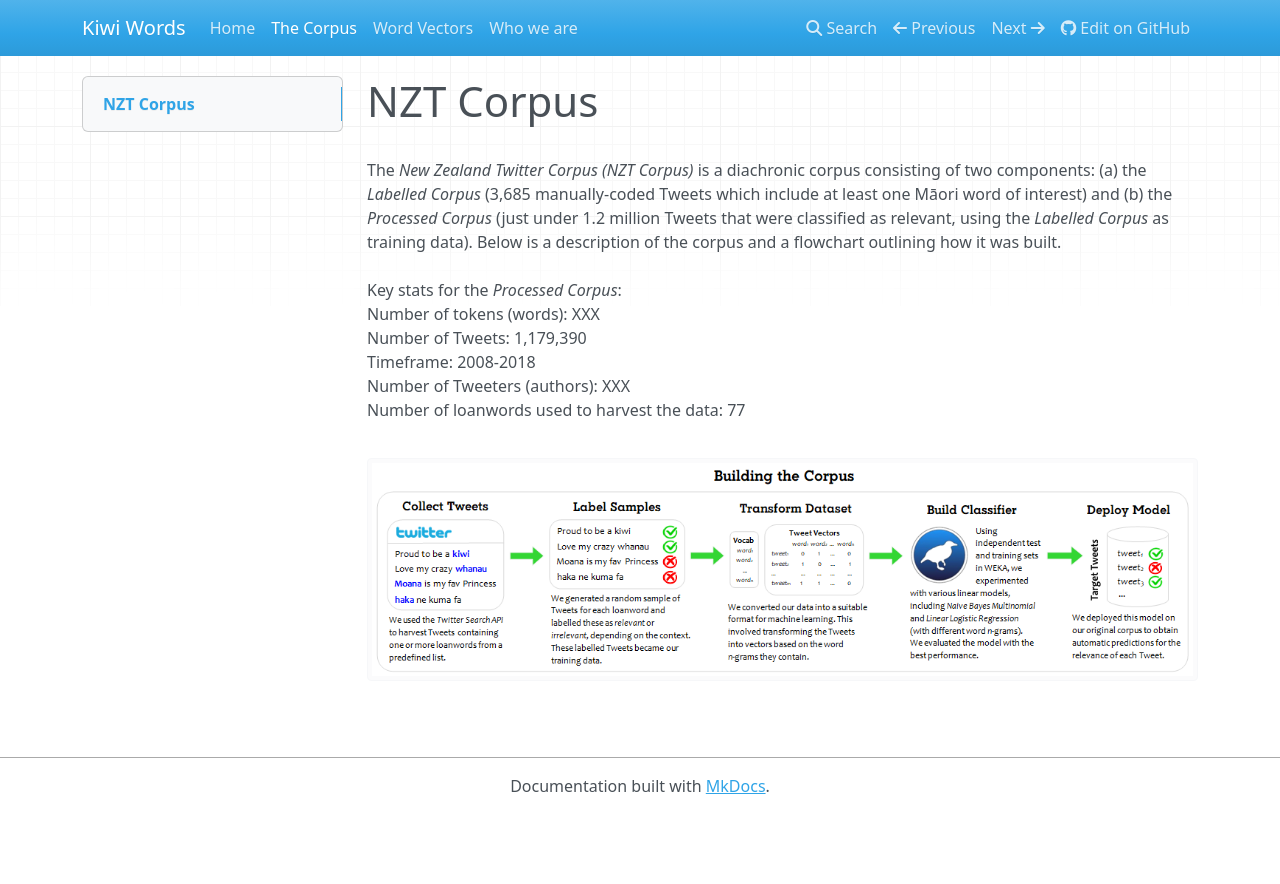
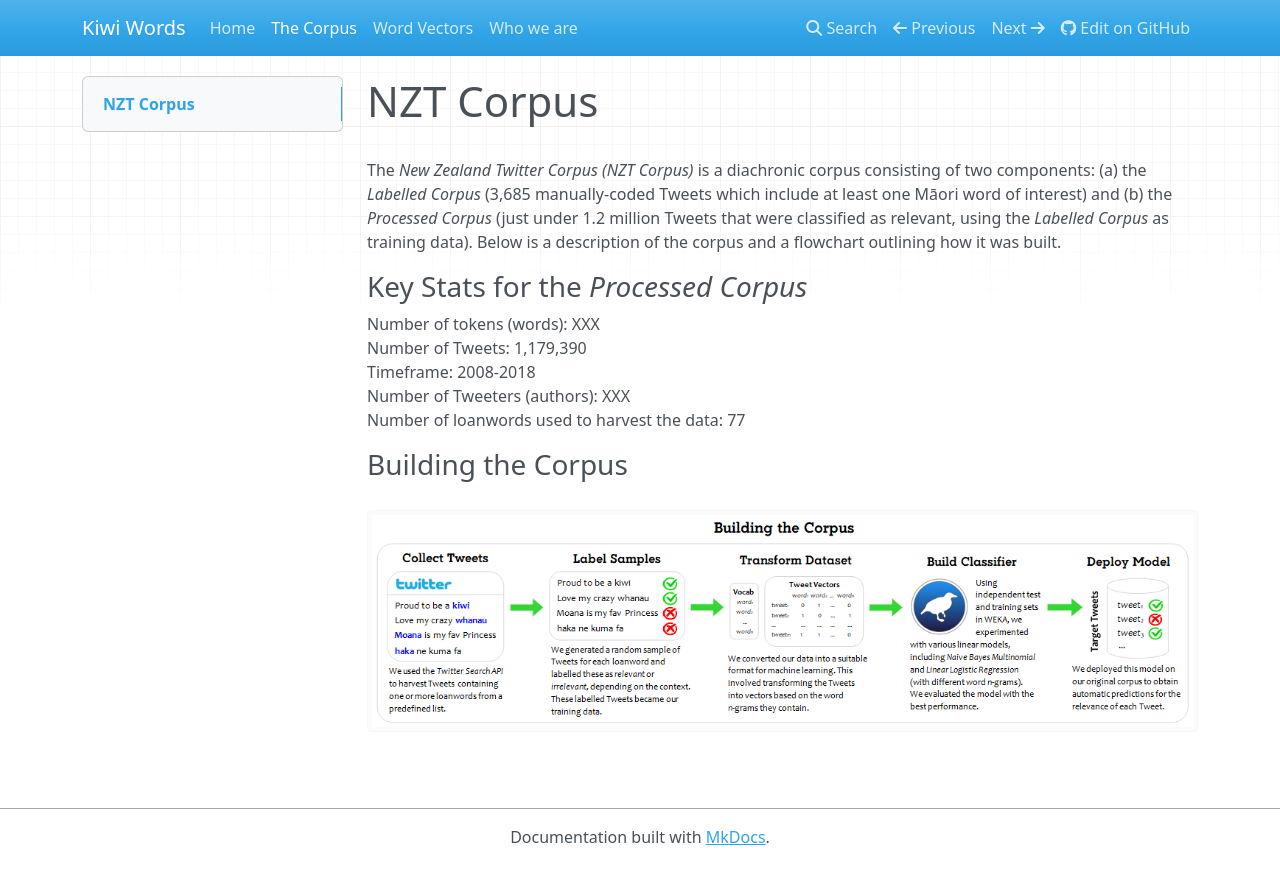
Before and after one commit to Waikato/kiwiwords, an MkDocs documentation site: the page built from docs/corpus.md, in a window 1280 px wide. Shown: the top 884 px of the page. Built offline with MkDocs 1.6.1, drawn with Linux system fonts in a browser that asks for light colours; nearby versions of some CDN libraries.

Commit message:
Update corpus.md

```diff
--- a/docs/corpus.md
+++ b/docs/corpus.md
@@ -1,12 +1,13 @@
 # NZT Corpus
 <br>
 The <i>New Zealand Twitter Corpus (NZT Corpus)</i> is a diachronic corpus consisting of two components: (a) the <i>Labelled Corpus</i> (3,685 manually-coded Tweets which include at least one Māori word of interest) and (b) the <i>Processed Corpus</i> (just under 1.2 million Tweets that were classified as relevant, using the <i>Labelled Corpus</i> as training data). Below is a description of the corpus and a flowchart outlining how it was built.
-<br><br>
-Key stats for the <i>Processed Corpus</i>: <br>
+
+### Key Stats for the <i>Processed Corpus</i>
 Number of tokens (words): XXX <br>
 Number of Tweets: 1,179,390 <br>
 Timeframe: 2008-2018 <br>
 Number of Tweeters (authors): XXX <br>
 Number of loanwords used to harvest the data: 77
 
+### Building the Corpus
  <img src="../pics/Process.png" alt="Process" width="1500"/>
```
